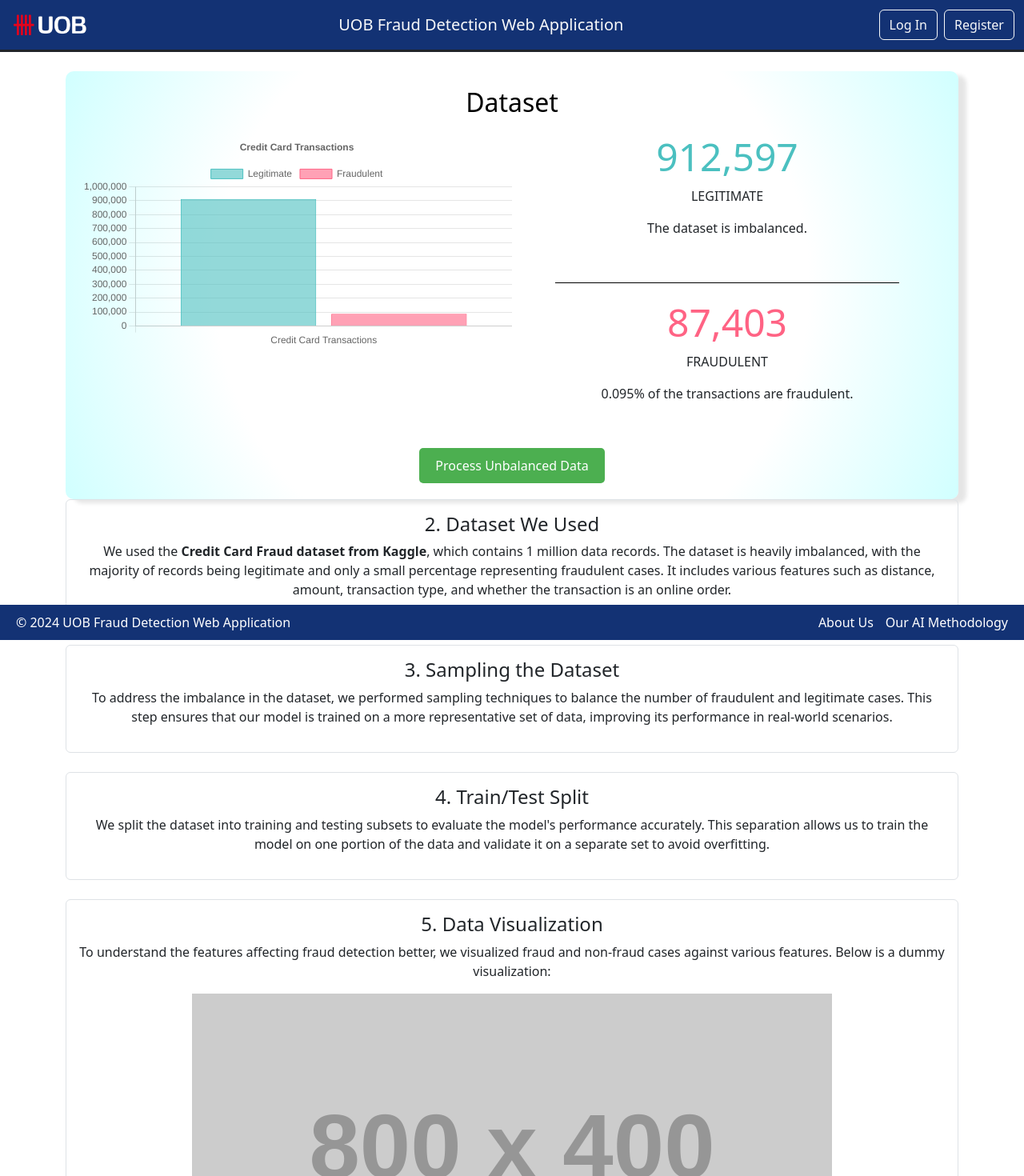
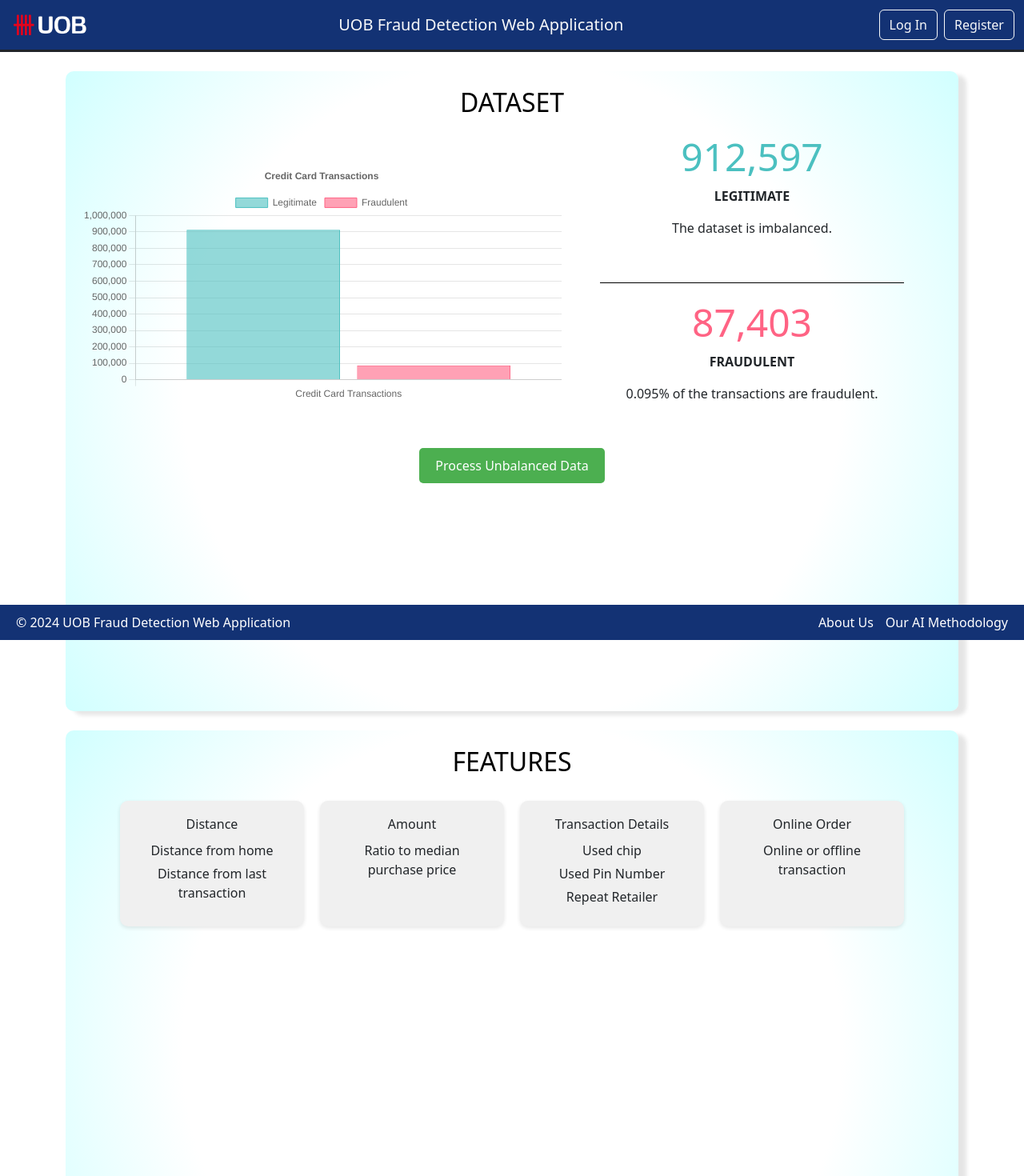
Before and after one commit to ZuhailiAminUOB/fraud-detection-app, a React (Create React App) app: page /methodology in a window 1280 px wide. Shown: the top 1470 px of the page at 80% size. Built offline with nearby package versions, Linux system fonts and the light colour scheme.

Commit message:
modified second page methodology

```diff
--- /dev/null
+++ b/src/components/DatasetFeatures.js
@@ -0,0 +1,76 @@
+import React from 'react';
+
+const DatasetFeatures = () => {
+    return (
+        <div style={styles.container}>
+            <h1 style={styles.title}>FEATURES</h1>
+            <div style={styles.boxContainer}>
+                <div style={styles.box}>
+                    <h3 style={styles.boxTitle}>Distance</h3>
+                    <p style={styles.boxText}>Distance from home</p>
+                    <p style={styles.boxText}>Distance from last transaction</p>
+
+                </div>
+                <div style={styles.box}>
+                    <h3 style={styles.boxTitle}>Amount</h3>
+                    <p style={styles.boxText}>Ratio to median purchase price</p>
+                </div>
+                <div style={styles.box}>
+                    <h3 style={styles.boxTitle}>Transaction Details</h3>
+                    <p style={styles.boxText}>Used chip</p>
+                    <p style={styles.boxText}>Used Pin Number</p>
+                    <p style={styles.boxText}>Repeat Retailer</p>
+                </div>
+                <div style={styles.box}>
+                    <h3 style={styles.boxTitle}>Online Order</h3>
+                    <p style={styles.boxText}>Online or offline transaction</p>
+                </div>
+            </div>
+        </div>
+    );
+};
+
+const styles = {
+    container: {
+        background: 'radial-gradient(circle, rgba(255, 255, 255, 0.8) 60%, rgba(178, 255, 255, 0.6) 100%)',
+        padding: '20px',
+        borderRadius: '10px',
+        display: 'flex',
+        flexDirection: 'column',
+        alignItems: 'center',
+        width: '100%',
+        height: '100vh',
+        boxShadow: '10px 5px 5px rgba(0, 0, 0, 0.1)',
+    },
+    title: {
+        fontSize: '2rem',
+        marginBottom: '20px',
+        color: '#000',
+        fontFamily: 'system-ui',
+    },
+    boxContainer: {
+        display: 'flex',
+        justifyContent: 'space-between', // Evenly space out boxes
+        width: '100%', // Full width for the boxes
+        maxWidth: '1000px', // Optional: Max width for better spacing
+    },
+    box: {
+        flex: 1, // Each box takes equal space
+        margin: '10px', // Space between boxes
+        padding: '20px',
+        backgroundColor: '#f0f0f0', // Background color of the box
+        borderRadius: '10px', // Rounded corners
+        boxShadow: '0 2px 5px rgba(0, 0, 0, 0.1)', // Optional shadow
+        textAlign: 'center', // Center text
+    },
+    boxTitle: {
+        marginBottom: '10px', // Space below title
+        fontSize: '1rem', // Title font size
+    },
+    boxText: {
+        margin: '5px 0', // Space between paragraphs
+        fontSize: '1rem', // Paragraph font size
+    },
+};
+
+export default DatasetFeatures;
--- a/src/components/DatasetSummary.js
+++ b/src/components/DatasetSummary.js
@@ -50,7 +50,7 @@
 
     // Text descriptions
     const originalDescription = 'The dataset is imbalanced.';
-    const processedDescription ='Undersampling is done to remove the skewness.';
+    const processedDescription = 'Undersampling is done to remove the skewness.';
     const originalDescription2 = '0.095% of the transactions are fraudulent.';
     const processedDescription2 = 'Feeding balanced data into a Machine Learning model reduces biasness, resulting in a more robust model.';
 
@@ -93,7 +93,7 @@
 
     return (
         <div style={styles.container}>
-            <h1 style={styles.title}>Dataset</h1>
+            <h1 style={styles.title}>DATASET</h1>
             <div style={styles.content}>
                 <div style={styles.chartContainer}>
                     <Bar data={chartData} options={options} />
@@ -101,13 +101,13 @@
                 <div style={styles.details}>
                     <div style={styles.detailBox}>
                         <h2 style={styles.legitimate}>{chartData.datasets[0].data[0].toLocaleString()}</h2>
-                        <p>LEGITIMATE</p>
+                        <p><strong>LEGITIMATE</strong></p>
                         <p>{description}</p>
                     </div>
                     <div style={styles.divider}></div>
                     <div style={styles.detailBox}>
                         <h2 style={styles.fraudulent}>{chartData.datasets[1].data[0].toLocaleString()}</h2>
-                        <p>FRAUDULENT</p>
+                        <p><strong>FRAUDULENT</strong></p>
                         <p>{description2}</p>
                     </div>
                 </div>
@@ -128,12 +128,15 @@
         display: 'flex',
         flexDirection: 'column',
         alignItems: 'center',
+        width: '100%',
+        height: '100vh',
         boxShadow: '10px 5px 5px rgba(0, 0, 0, 0.1)',
     },
     title: {
         fontSize: '2rem',
         marginBottom: '20px',
         color: '#000',
+        fontFamily: 'system-ui'
     },
     content: {
         display: 'flex',
@@ -143,7 +146,9 @@
         flexDirection: 'row',
     },
     chartContainer: {
-        width: '50%',
+        width: '80%',
+        maxWidth: '600px',
+        margin: 'auto',
         display: 'flex',
         justifyContent: 'center',
     },
--- a/src/components/Methodology.js
+++ b/src/components/Methodology.js
@@ -1,12 +1,14 @@
 import React from 'react';
 import 'bootstrap/dist/css/bootstrap.min.css'; // Import Bootstrap CSS
 import DatasetSummary from './DatasetSummary';
+import DatasetFeatures from './DatasetFeatures';
 
 function Methodology() {
   return (
     <div className="container my-4">
       <DatasetSummary />
-
+      <br></br>
+      <DatasetFeatures />
       {/* <h2 className="mb-4">Our AI Methodology</h2> */ }
   {/* <div className="border rounded p-3 mb-4" style={{ borderColor: '#343a40', borderWidth: '2px', borderStyle: 'solid' }}>
         <h4>1. Explanation of AI Methodology</h4>
```
